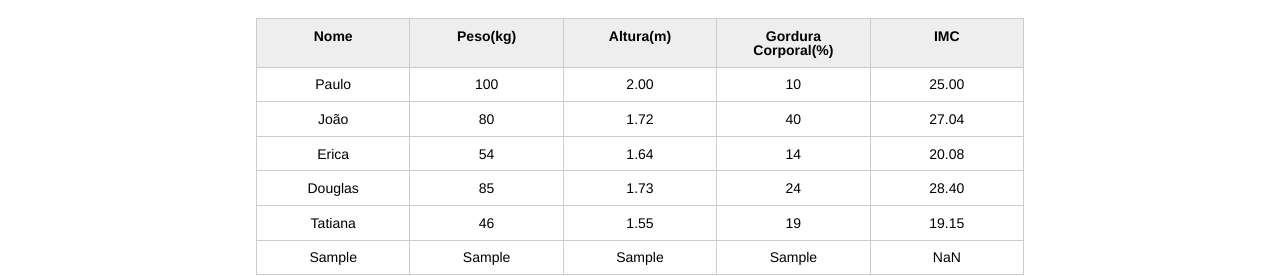
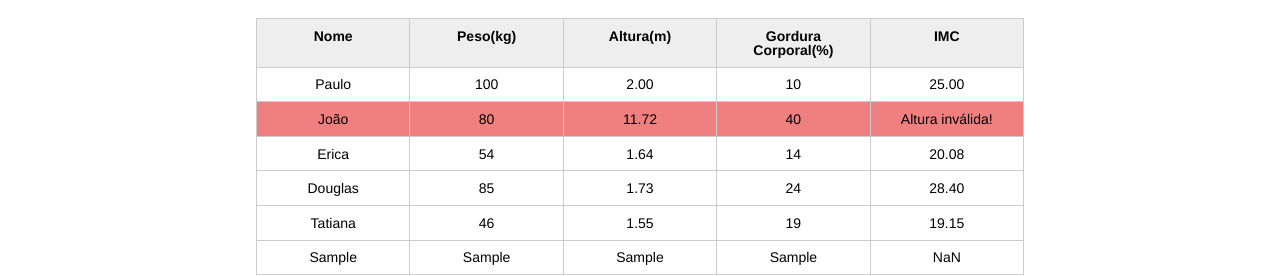
Before and after one commit to mrfmateus/Projeto-JavaScript, a plain HTML site: page index.html in a window 1280 px wide. Both pictures are taken after typing "Sample", "Sample", "Sample", "Sample" into the empty fields and a click on the button "Adicionar". Shown: the part 123-399 px from the top of the page. Drawn offline with Linux system fonts and the light colour scheme.

Commit message:
Validando formulário e exibindo mensagens de erro

```diff
--- a/css/index.css
+++ b/css/index.css
@@ -136,3 +136,7 @@ button[disabled=disabled], button:disabled {
 .paciente-invalido {
 	background-color: lightcoral;
 }
+
+#mensagens-erro {
+	color: red;
+}
--- a/index.html
+++ b/index.html
@@ -42,7 +42,7 @@
 					<tr class="paciente">
 						<td class="info-nome">João</td>
 						<td class="info-peso">80</td>
-						<td class="info-altura">1.72</td>
+						<td class="info-altura">11.72</td>
 						<td class="info-gordura">40</td>
 						<td class="info-imc">0</td>
 					</tr>
@@ -76,6 +76,7 @@
 	</main>
 	<section class="container">
 		<h2 id="titulo-form">Adicionar novo paciente</h2>
+		<ul id="mensagens-erro"></ul>
 		<form id="form-novo-paciente">
 			<div class="grupo">
 				<label for="nome">Nome:</label>
@@ -102,6 +103,7 @@
 
 	<script src="js/calcula-imc.js"></script>
 	<script src="js/form.js"></script>
+	<script src="js/remover-paciente.js"></script>
 </body>
 
 </html>
--- a/js/calcula-imc.js
+++ b/js/calcula-imc.js
@@ -8,16 +8,16 @@ for (var i = 0; i < pacientes.length; i++) {
 	var pacientePeso = paciente.querySelector(".info-peso").textContent;
 	var pacienteAltura = paciente.querySelector(".info-altura").textContent;
 	var pacienteImc = paciente.querySelector(".info-imc");
-	var pesoValido = true;
-	var alturaValida = true;
+	var pesoValido = validaPeso(pacientePeso);
+	var alturaValida = validaAltura(pacienteAltura);
 
-	if (pacientePeso <= 0 || pacientePeso >= 1000) {
+	if (!pesoValido) {
 		pesoValido = false;
 		pacienteImc.textContent = "Peso inválido!";
 		paciente.classList.add("paciente-invalido");
 	}
 
-	if (pacienteAltura <= 0 || pacienteAltura >= 3) {
+	if (!alturaValida) {
 		alturaValida = false;
 		pacienteImc.textContent = "Altura inválida!";
 		paciente.classList.add("paciente-invalido");
@@ -29,6 +29,26 @@ for (var i = 0; i < pacientes.length; i++) {
 	}
 }
 
+function validaPeso(peso) {
+	var retorno = true;
+
+	if (peso <= 0 || peso >= 1000) {
+		retorno = false;
+	}
+
+	return retorno;
+}
+
+function validaAltura(altura) {
+	var retorno = true;
+
+	if (altura <= 0 || altura >= 3) {
+		retorno = false;
+	}
+
+	return retorno;
+}
+
 function calculaImc(peso, altura) {
 	var imc = 0;
 	imc = peso / (altura * altura);
--- a/js/form.js
+++ b/js/form.js
@@ -10,6 +10,13 @@ botaoAdicionar.addEventListener("click", function (event) {
   var linhaPaciente = criaLinhaPaciente();
 
   // adiciona paciente na tabela
+  var erros = validaPaciente(paciente);
+
+  if (erros.length > 0) {
+    exibeMensagensErro(erros);
+    return;
+  }
+
   var tabelaPacientes = document.querySelector("#tabela-pacientes");
   tabelaPacientes.appendChild(linhaPaciente);
   linhaPaciente.appendChild(criaColunaPaciente(paciente.nome, "info-nome"));
@@ -20,6 +27,8 @@ botaoAdicionar.addEventListener("click", function (event) {
   // fim - adiciona paciente na tabela
 
   formNovoPaciente.reset();
+  var listaErros = document.querySelector("#mensagens-erro");
+  listaErros.innerHTML = "";
 });
 
 function obtemDadosPaciente(form) {
@@ -32,6 +41,36 @@ function obtemDadosPaciente(form) {
   }
 
   return paciente;
+}
+
+function validaPaciente(paciente) {
+  var erros = [];
+
+  if (paciente.nome.length <= 0) {
+    erros.push("Nome não pode ser vazio!");
+  }
+
+  if (paciente.peso.length <= 0) {
+    erros.push("Peso não pode ser vazio!");
+  }
+
+  if (paciente.altura.length <= 0) {
+    erros.push("Altura não pode ser vazio!");
+  }
+
+  if (paciente.gordura.length <= 0) {
+    erros.push("Gordura não pode ser vazio!");
+  }
+
+  if (!validaPeso(paciente.peso)) {
+    erros.push("Peso inválido!");
+  }
+
+  if (!validaAltura(paciente.altura)) {
+    erros.push("Altura inválida!");
+  }
+
+  return erros;
 }
 
 function criaLinhaPaciente() {
@@ -48,3 +87,15 @@ function criaColunaPaciente(valor, classe) {
 
   return colunaPaciente;
 }
+
+function exibeMensagensErro(erros) {
+  var listaErros = document.querySelector("#mensagens-erro");
+  listaErros.innerHTML = "";
+
+  erros.forEach(function (erro) {
+    var itemErro = document.createElement("li");
+    itemErro.textContent = erro;
+
+    listaErros.appendChild(itemErro);
+  });
+}
```
Also changed, not shown: js/remover-paciente.js (added).
